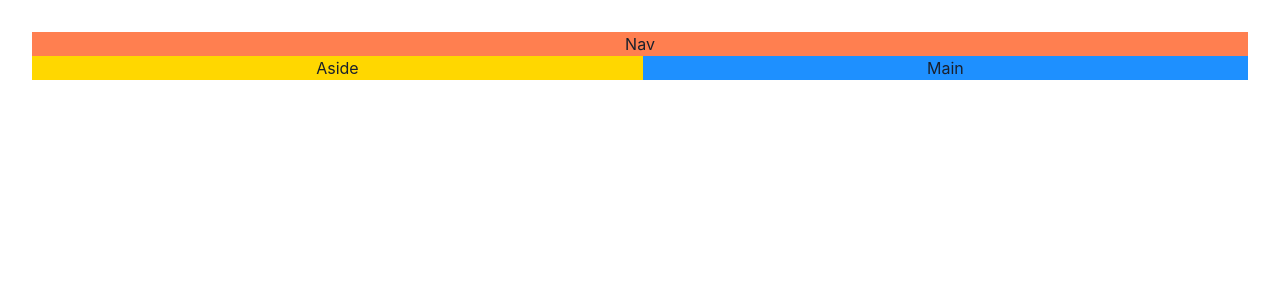
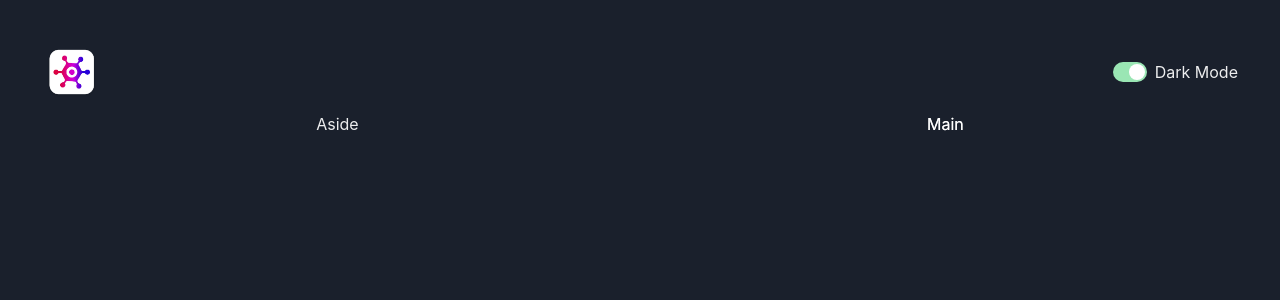
Before and after one commit to Shubhdongare/Game_App, a React (Vite) app: page / in a window 1280 px wide. Shown: the top 300 px of the page. Built offline with nearby package versions, Linux system fonts and the light colour scheme.

Commit message:
feat: Built Color Mode Switch

```diff
--- a/src/App.tsx
+++ b/src/App.tsx
@@ -1,5 +1,6 @@
 import { Grid, GridItem, Show } from "@chakra-ui/react";
 import "./App.css";
+import NavBar from "./Components/NavBar";
 function App() {
   return (
     <Grid
@@ -8,17 +9,14 @@
         lg: `"nav nav" "aside main"`,
       }}
     >
-      <GridItem area="nav" bg="coral">
-        Nav
+      <GridItem area="nav">
+        <NavBar />
       </GridItem>
+      <GridItem area="main">Main</GridItem>
       <Show above="lg">
-        <GridItem area="aside" bg="gold">
-          Aside
-        </GridItem>
+        <GridItem area="aside">Aside</GridItem>
       </Show>
-      <GridItem area="main" bg="dodgerblue">
-        Main
-      </GridItem>
+      <GridItem area="main">Main</GridItem>
     </Grid>
   );
 }
--- /dev/null
+++ b/src/Components/ColorModeSwitch.tsx
@@ -0,0 +1,17 @@
+import { HStack, Switch, Text, useColorMode } from "@chakra-ui/react";
+
+const ColorModeSwitch = () => {
+  const { toggleColorMode, colorMode } = useColorMode();
+  return (
+    <HStack>
+      <Switch
+        colorScheme="green"
+        isChecked={colorMode === "dark"}
+        onChange={toggleColorMode}
+      />
+      <Text>Dark Mode</Text>
+    </HStack>
+  );
+};
+
+export default ColorModeSwitch;
--- /dev/null
+++ b/src/Components/NavBar.tsx
@@ -0,0 +1,14 @@
+import { HStack, Image } from "@chakra-ui/react";
+import ColorModeSwitch from "./ColorModeSwitch";
+import logo from "../assets/logo.webp";
+
+const NavBar = () => {
+  return (
+    <HStack justifyContent="space-between" padding="10px">
+      <Image src={logo} boxSize="60px" />
+      <ColorModeSwitch />
+    </HStack>
+  );
+};
+
+export default NavBar;
--- a/src/main.tsx
+++ b/src/main.tsx
@@ -1,7 +1,8 @@
 import React from "react";
 import ReactDOM from "react-dom/client";
-import { ChakraProvider, ColorModeScript, theme } from "@chakra-ui/react";
+import { ChakraProvider, ColorModeScript } from "@chakra-ui/react";
 import App from "./App.tsx";
+import theme from "./theme.ts";
 import "./index.css";
 
 ReactDOM.createRoot(document.getElementById("root")!).render(
```
Also changed, not shown: src/assets/logo.webp (added).
